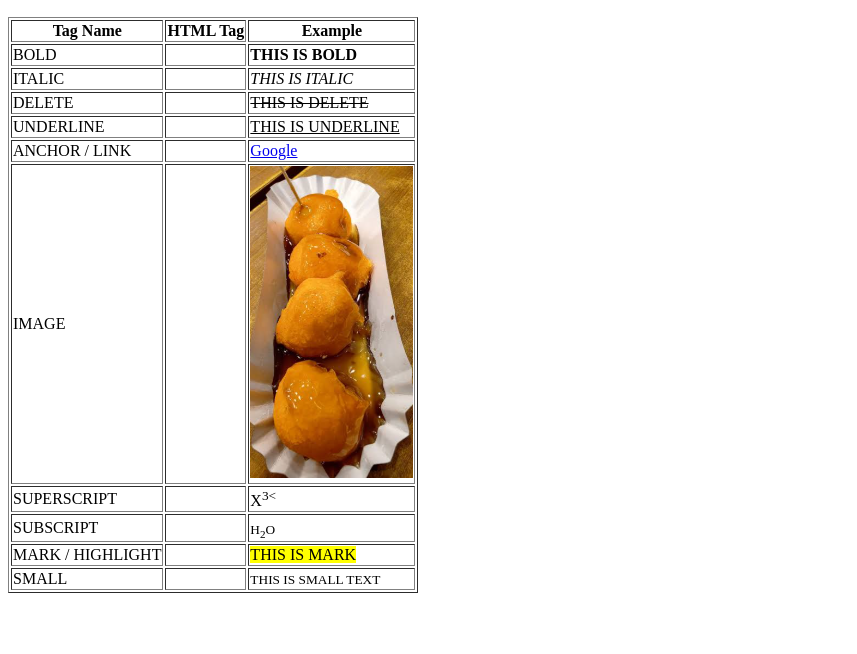
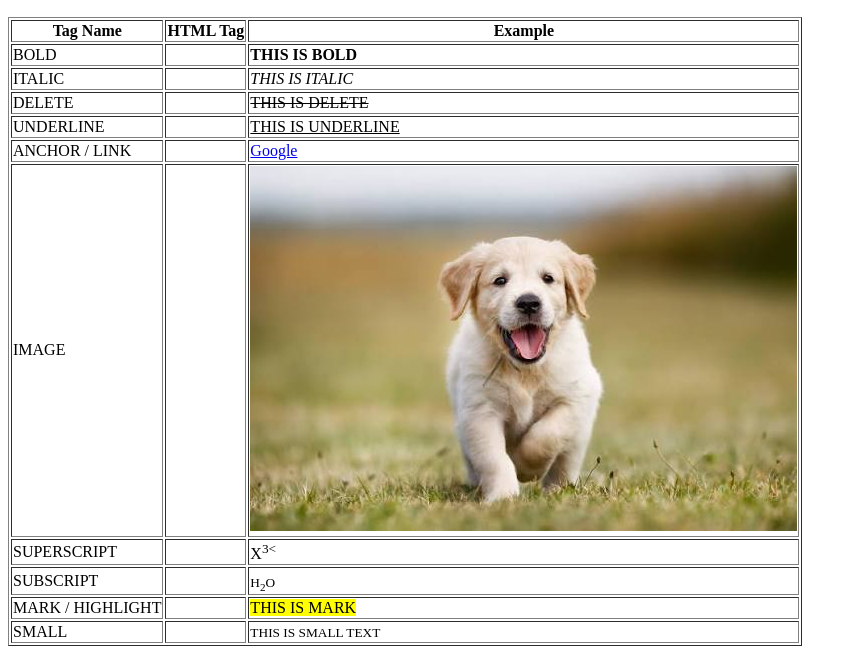
Before and after one commit to aaronjayquequegan/AARON, a plain HTML site: page index.html in a window 1280 px wide. Shown: the part 157-811 px from the top of the page, without its empty margins (0-857 px from the left). Drawn offline with Linux system fonts and the light colour scheme.

Commit message:
Update image source in index.html

```diff
--- a/index.html
+++ b/index.html
@@ -42,7 +42,7 @@
             <TR>
               <TD> IMAGE </TD>
               <TD> <IMG SRC="" /></TD>
-              <TD> <IMG SRC="Screenshot 2026-11-12 170407.png" /></TD>
+              <TD> <IMG SRC="dog.jpg" /></TD>
             </TR>
             <TR>
               <TD> SUPERSCRIPT </TD>
```
